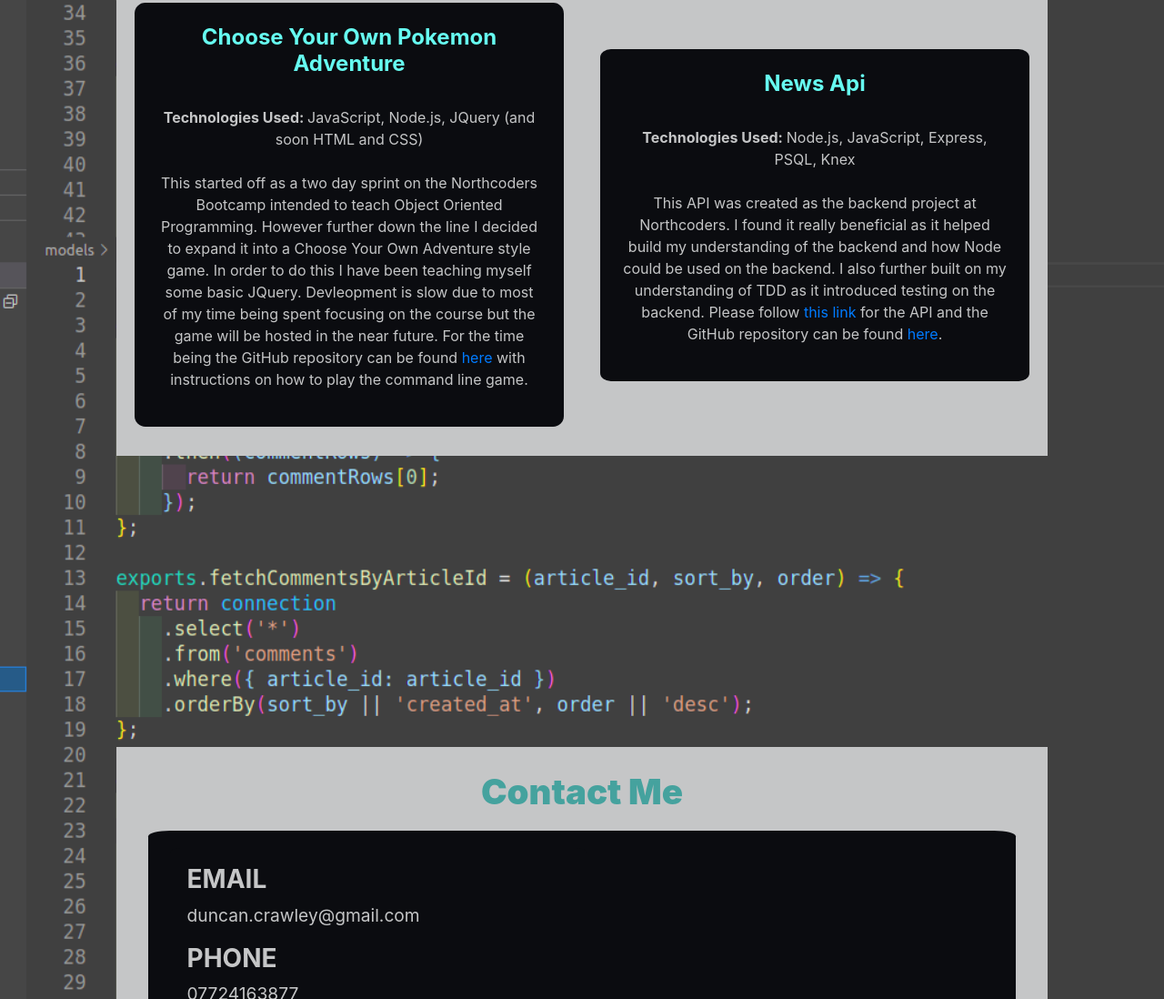
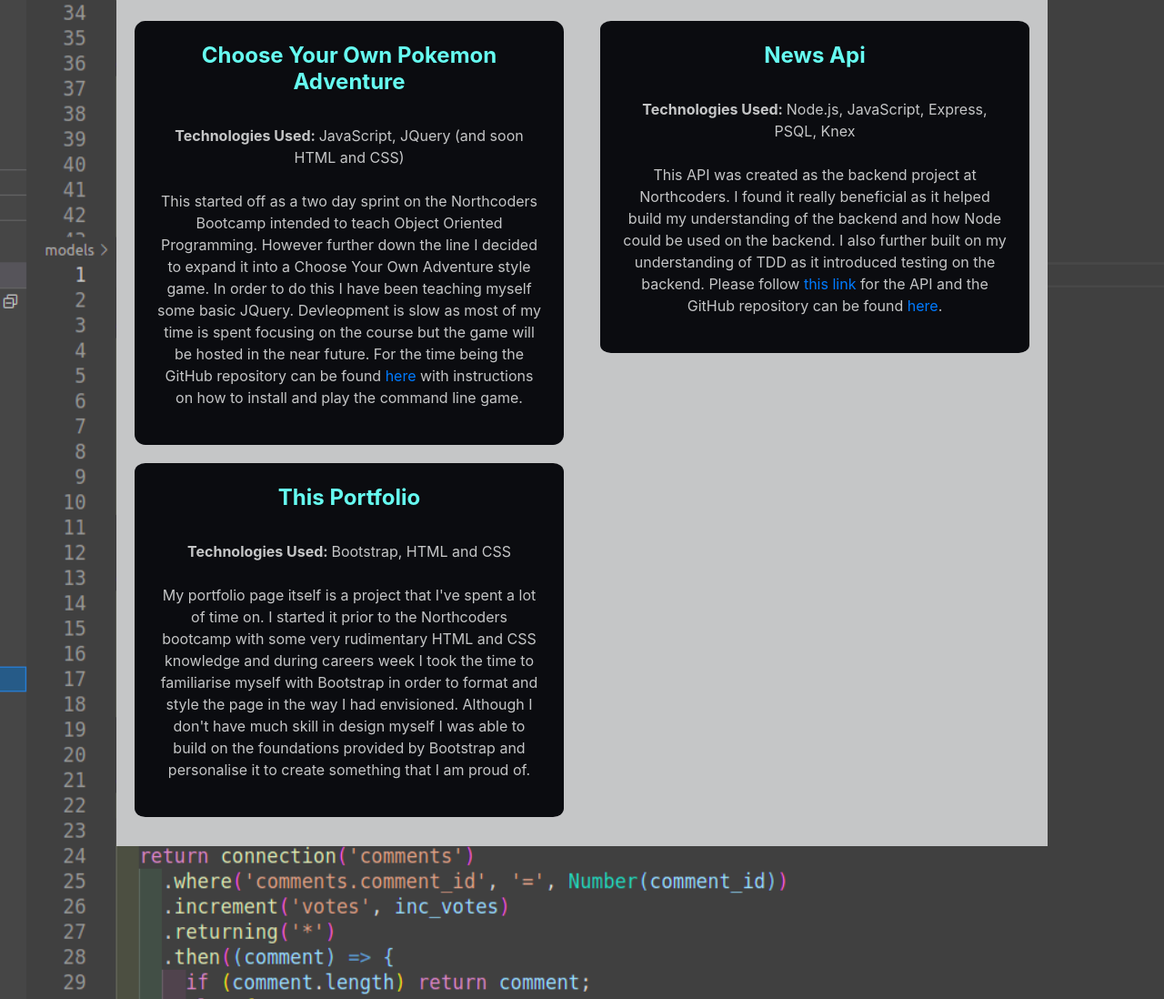
Before and after one commit to DCrawley94/DCrawley94.github.io, a website: page index.html in a window 1280 px wide. Shown: the part 2148-3246 px from the top of the page at 91% size. Drawn offline with nearby package versions, Linux system fonts and the light colour scheme.

Commit message:
finishing touches to the project section

```diff
--- a/index.css
+++ b/index.css
@@ -101,6 +101,7 @@ div#content {
 .project-box {
   background-color: #0b0c10;
   padding: 5%;
+  margin-top: 20px;
   border-radius: 2.5%;
   margin-left: 5px;
   margin-right: 5px;
--- a/index.html
+++ b/index.html
@@ -102,16 +102,16 @@
           <h2><strong>Projects</strong></h2>
         </div>
 
-        <div class="row align-items-center">
+        <div class="row align-items-start">
           <div class="col-lg-6 col-md-6 col-sm-12 text-center">
             <div class="project-box">
               <h4>Choose Your Own Pokemon Adventure</h4>
               </br>
               <p>
-                <strong> Technologies Used: </strong> JavaScript, Node.js, JQuery (and soon HTML and CSS)
+                <strong> Technologies Used: </strong> JavaScript, JQuery (and soon HTML and CSS)
               </br>
               </br>
-                This started off as a two day sprint on the Northcoders Bootcamp intended to teach Object Oriented Programming. However further down the line I decided to expand it into a Choose Your Own Adventure style game. In order to do this I have been teaching myself some basic JQuery. Devleopment is slow due to most of my time being spent focusing on the course but the game will be hosted in the near future. For the time being the GitHub repository can be found <a href='https://github.com/DCrawley94/totally-not-pokemon'>here</a> with instructions on how to play the command line game.
+                This started off as a two day sprint on the Northcoders Bootcamp intended to teach Object Oriented Programming. However further down the line I decided to expand it into a Choose Your Own Adventure style game. In order to do this I have been teaching myself some basic JQuery. Devleopment is slow as most of my time is spent focusing on the course but the game will be hosted in the near future. For the time being the GitHub repository can be found <a href='https://github.com/DCrawley94/totally-not-pokemon'>here</a> with instructions on how to install and play the command line game.
               </p>
             </div>
           </div>
@@ -125,6 +125,20 @@
               </br>
                 This API was created as the backend project at Northcoders. I found it really beneficial as it helped build my understanding of the backend and how Node could be used on the backend. I also further built on my understanding of TDD as it introduced testing on the backend.
                 Please follow <a href="https://news-api-project.herokuapp.com/api"> this link</a> for the API and the GitHub repository can be found <a href="https://github.com/DCrawley94/news-api-project">here</a>.
+              </p>
+            </div>
+          </div>
+        </div>
+        <div class="row align-items-start">
+          <div class="col-lg-6 col-md-6 col-sm-12 text-center">
+            <div class="project-box">
+              <h4>This Portfolio</h4>
+              </br>
+              <p>
+                <strong> Technologies Used: </strong> Bootstrap, HTML and CSS
+              </br>
+              </br>
+                My portfolio page itself is a project that I've spent a lot of time on. I started it prior to the Northcoders bootcamp with some very rudimentary HTML and CSS knowledge and during careers week I took the time to familiarise myself with Bootstrap in order to format and style the page in the way I had envisioned. Although I don't have much skill in design myself I was able to build on the foundations provided by Bootstrap and personalise it to create something that I am proud of.
               </p>
             </div>
           </div>
@@ -164,33 +178,9 @@
 
       </div>
     </section>
-
-      <!-- <h2> Contact Me</h2>
-      <div class="contactinfo">
-        <div class ="contactform">
-          <h3> Contact Form </h3>
-          <form class="form">
-            <label for="firstname"> First Name</label> <br />
-            <input name="firstname"  id="firstname" type="text" placeholder="Your first name"/> <br />
-            <label for="lastname"> Last Name</label> <br />
-            <input name="lastname" id="lastname" type="text" placeholder="Your first name"/> <br />
-            <label for="email"> Email Address </label> <br />
-            <input name="email" id="email" type="email" placeholder="Your email address"/> <br />
-            <label for="contactnum"> Contact Number</label> <br />
-            <input name="contactnum" id="contactnum" type="tel" placeholder="Your contact number"/> <br />
-            <label for="query"> Query </label> <br />
-            <input name="query" id="query" type="text" placeholder="Write something..." style="height: 200px;"/> <br />
-            <input type="submit" id="submit"></input>
-          </form>
-        </div>
+</main>
 
 
-        <div class ="contactlinks">
-          <h3> My Links </h3>
-
-        </div>
-      </div>  -->
-</main>
   <script src="https://code.jquery.com/jquery-3.2.1.slim.min.js" integrity="sha384-KJ3o2DKtIkvYIK3UENzmM7KCkRr/rE9/Qpg6aAZGJwFDMVNA/GpGFF93hXpG5KkN" crossorigin="anonymous"></script>
   <script src="https://cdnjs.cloudflare.com/ajax/libs/popper.js/1.12.9/umd/popper.min.js" integrity="sha384-ApNbgh9B+Y1QKtv3Rn7W3mgPxhU9K/ScQsAP7hUibX39j7fakFPskvXusvfa0b4Q" crossorigin="anonymous"></script>
   <script src="https://maxcdn.bootstrapcdn.com/bootstrap/4.0.0/js/bootstrap.min.js" integrity="sha384-JZR6Spejh4U02d8jOt6vLEHfe/JQGiRRSQQxSfFWpi1MquVdAyjUar5+76PVCmYl" crossorigin="anonymous"></script>
```
